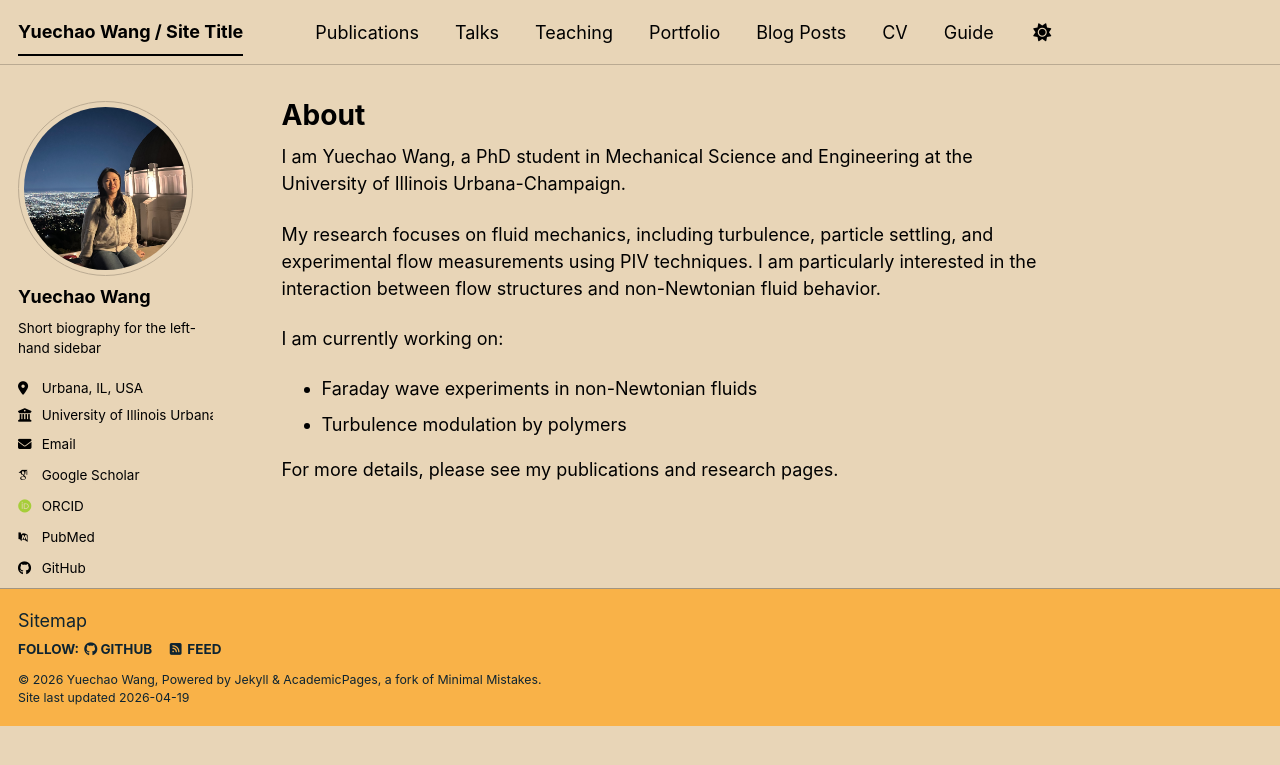
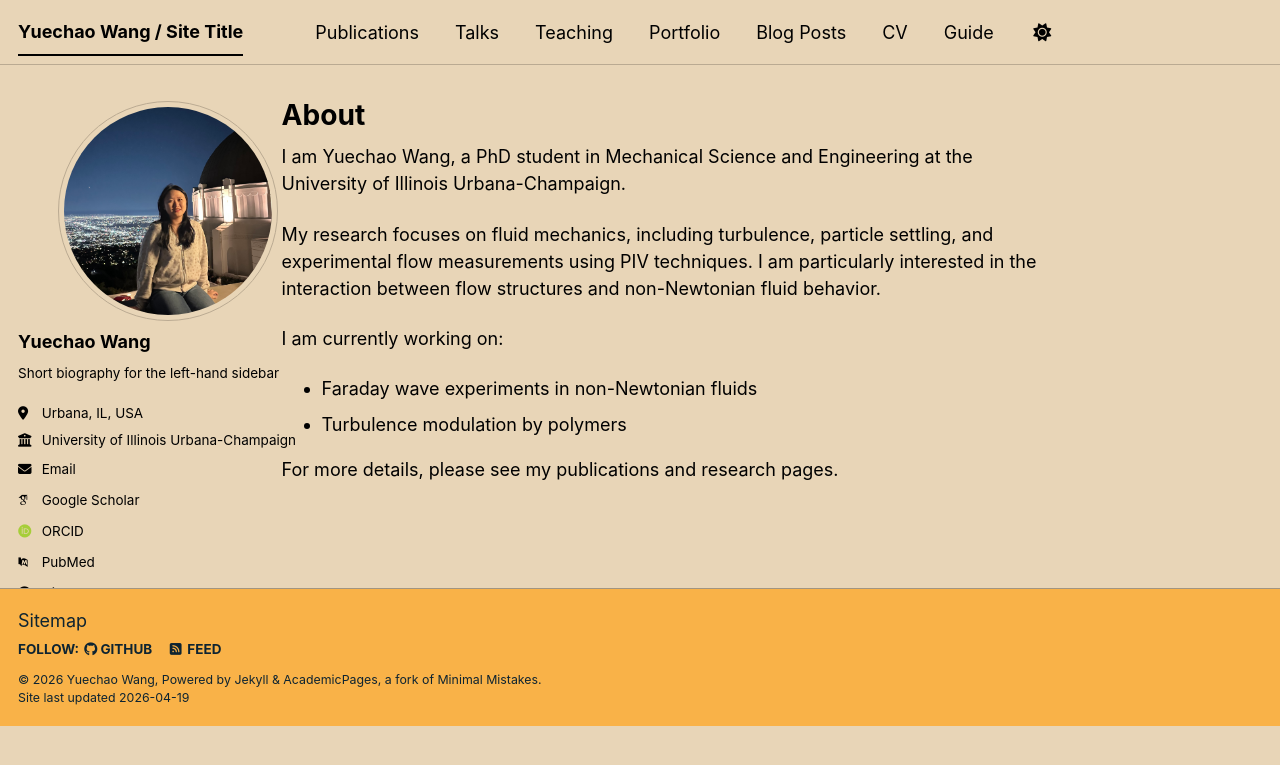
Before and after one commit to wyccc-my/wyccc-my.github.io, a Jekyll site: the page built from _pages/about.md, in a window 1280 px wide. Shown: the top 765 px of the page. Built offline with Jekyll 4.4.1, drawn with Linux system fonts in a browser that asks for light colours; some web fonts are replaced; a script bundle is joined from its source files by our own code; library files that are not in the unit come from our copies.

Commit message:
Update _themes.scss

```diff
--- a/_sass/_themes.scss
+++ b/_sass/_themes.scss
@@ -101,3 +101,16 @@ $vimeo-color                : #1ab7ea;
 $vine-color                 : #00bf8f;
 $youtube-color              : #bb0000;
 $xing-color                 : #006567;
+   .sidebar {
+  width: 300px !important;
+  max-width: 300px !important;
+}
+
+.author__avatar {
+  max-width: 220px;
+  margin: 0 auto;
+}
+
+.author__avatar img {
+  max-width: 220px !important;
+}
```
